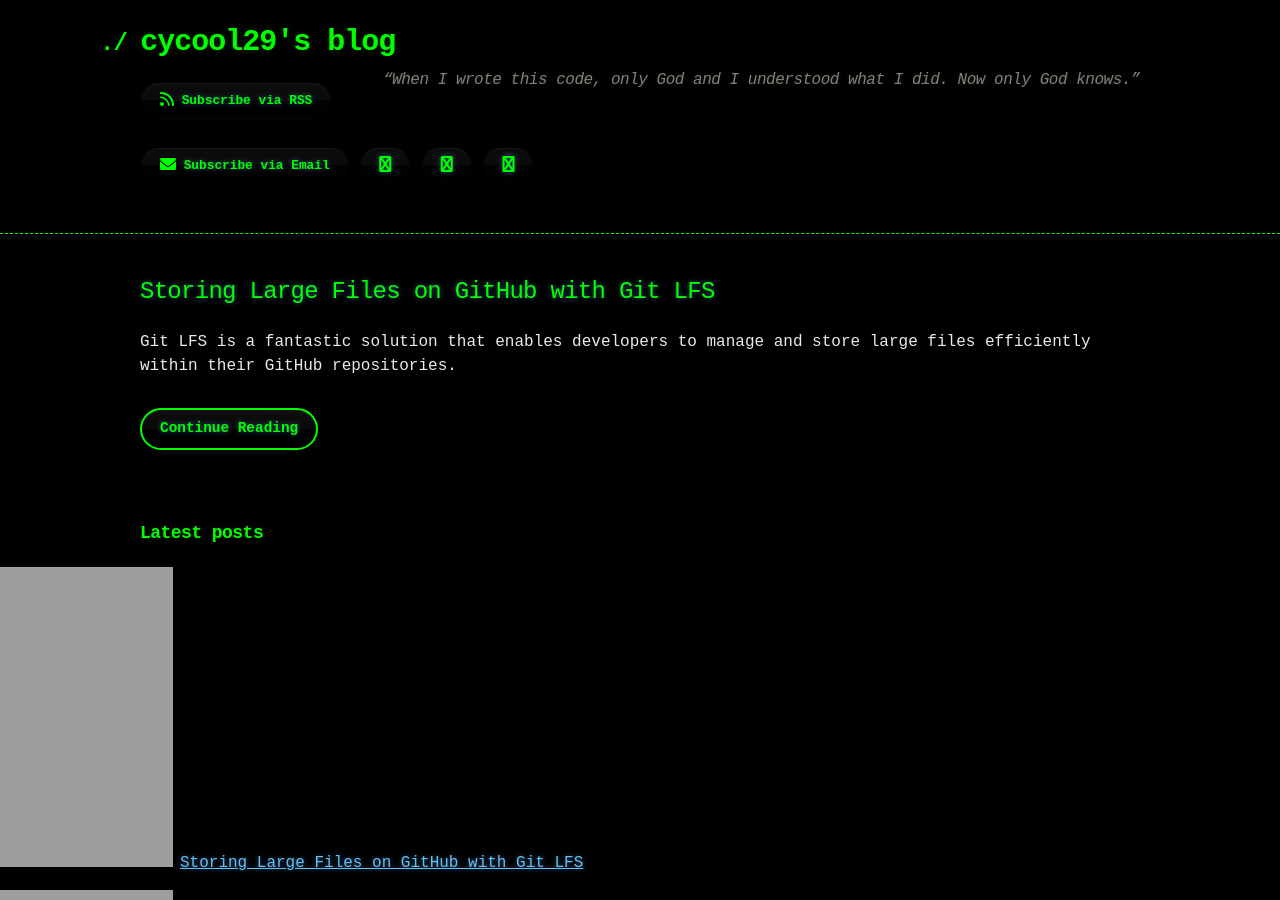
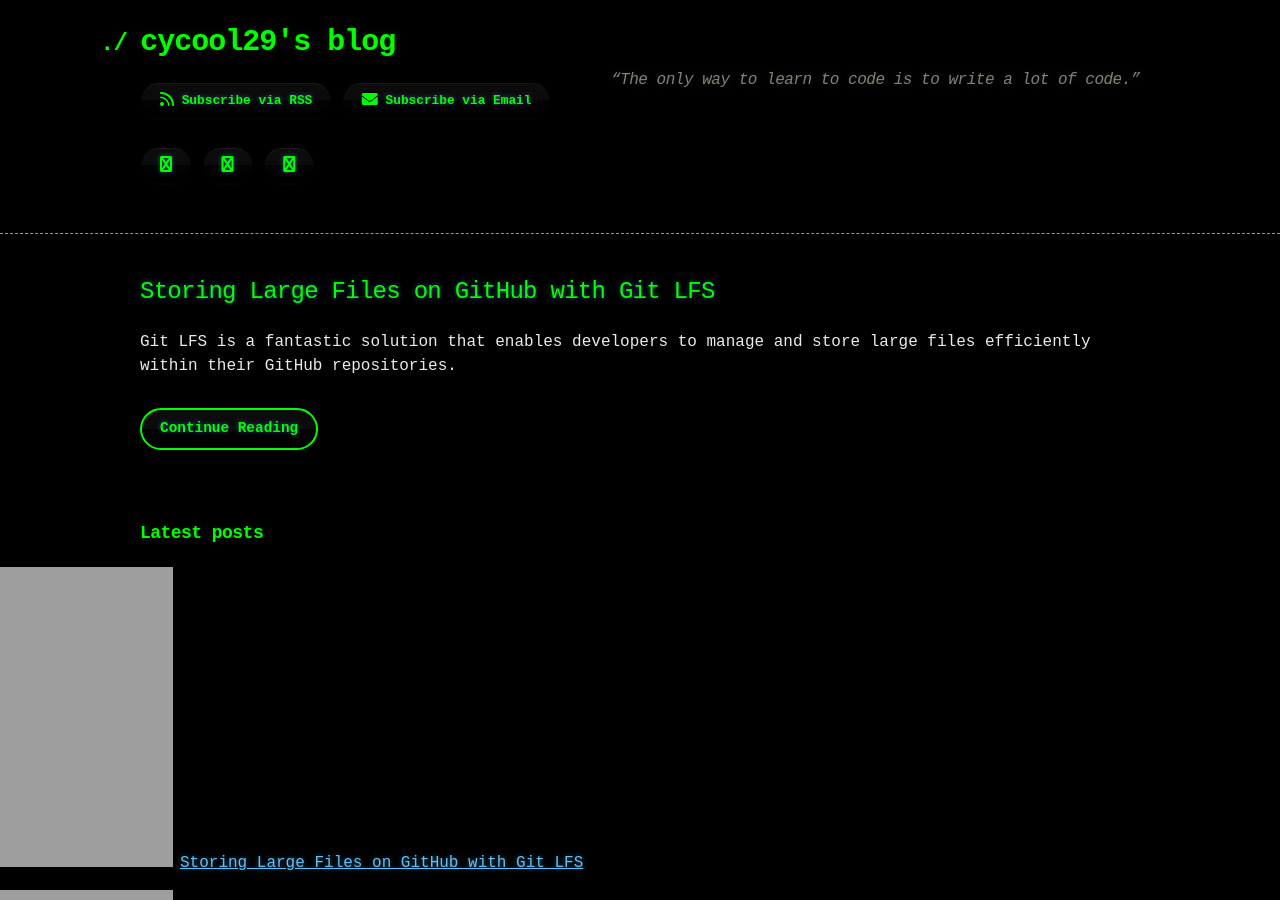
Before and after one commit to cycool29/cycool29.github.io, a Jekyll site: the page built from index.md, in a window 1280 px wide and 900 px high. Built offline with Jekyll 4.4.1, drawn with Linux system fonts in a browser that asks for light colours; a style sheet for code colours, icons or effects is not loaded.

Commit message:
Update quotes

```diff
--- a/_config.yml
+++ b/_config.yml
@@ -1,5 +1,5 @@
 title: cycool29's blog
-description: "“When I wrote this code, only God and I understood what I did. Now only God knows.” "
+description: "“The only way to learn to code is to write a lot of code.” "
 bio: A high school student. Intermediate in Python, Git, Bash. Learning JavaScript. He/Him. "
 author: cycool29
 url: https://cycool29.github.io
```
